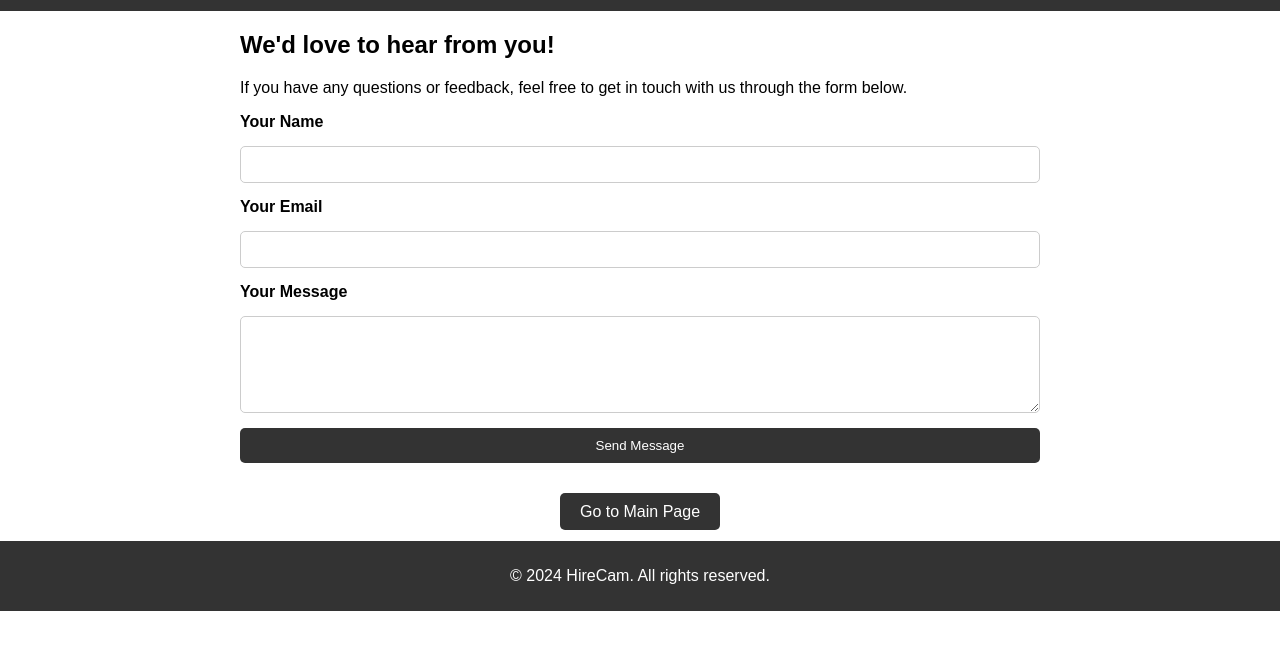
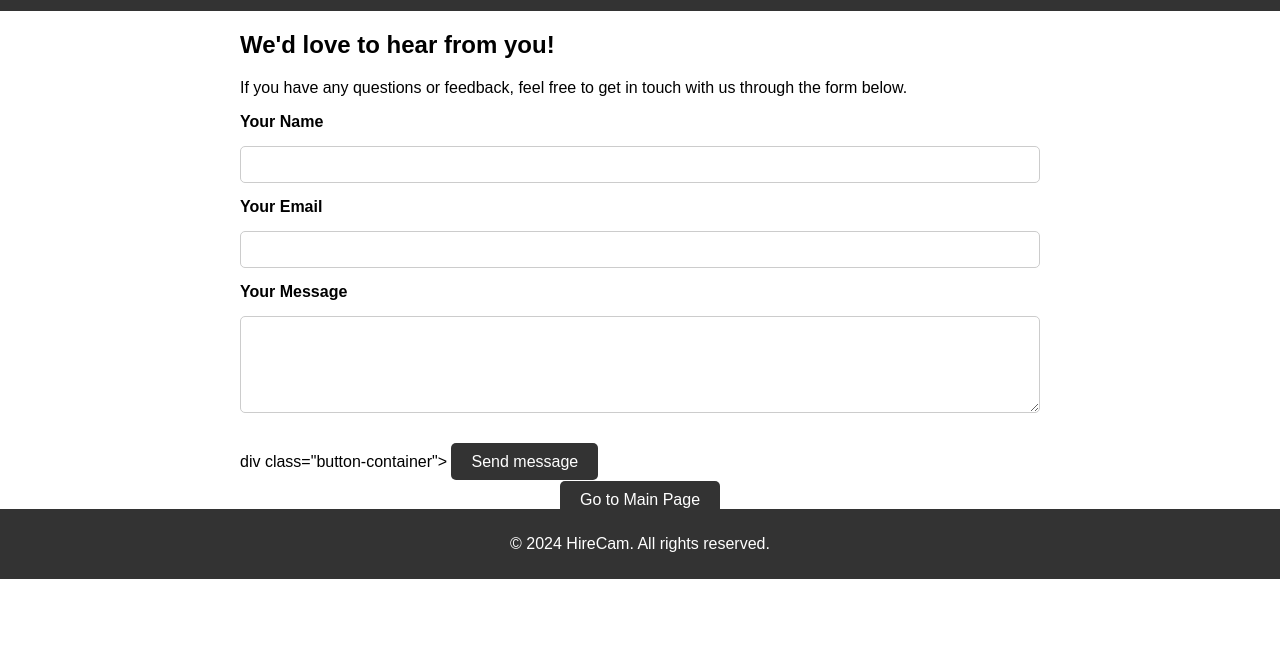
Before and after one commit to loogpy/cam, a plain HTML site: page contact.html in a window 1280 px wide. Shown: the part 89-738 px from the top of the page. Drawn offline with Linux system fonts and the light colour scheme.

Commit message:
Update contact.html

```diff
--- a/contact.html
+++ b/contact.html
@@ -89,8 +89,12 @@
             <label for="message">Your Message</label>
             <textarea id="message" name="message" rows="5" required></textarea>
 
-            <input type="submit" value="Send Message">
+
         </form>
+
+        div class="button-container">
+            <a href="https://sites.google.com/view/quickcam/games" class="link-button">Send message</a>
+        </div>
 
         <!-- Button to go back to the Main Page -->
         <div class="button-container">
```
